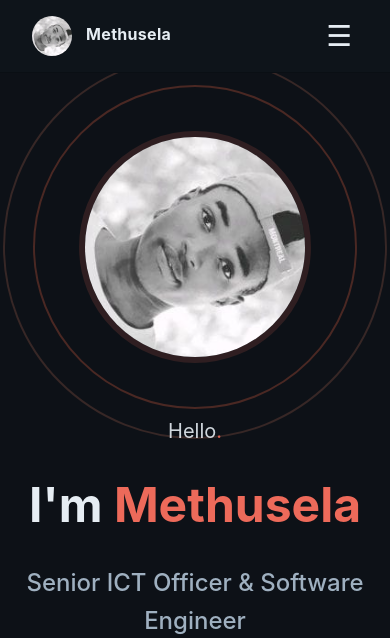
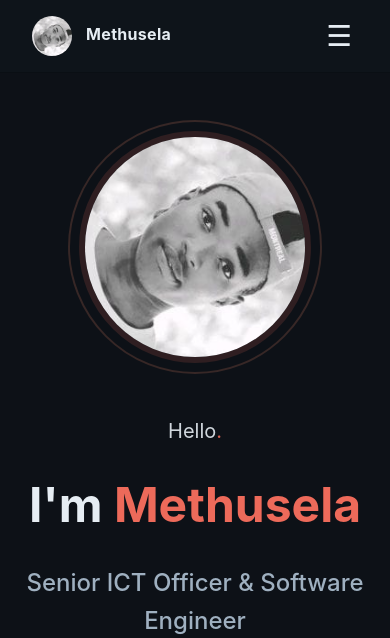
Before and after one commit to Methusela11/portifolio, a Django app: page / in a window 390 px wide; the page is wider, and only the part inside the window is pictured. Shown: the top 638 px of that part. Run offline with Django 5.2, Linux system fonts and the light colour scheme; data comes from the database, SQL or seed files in the repository.

Commit message:
home css

```diff
--- a/main/static/main/css/style.css
+++ b/main/static/main/css/style.css
@@ -477,6 +477,24 @@ a {
 }
 
 @media (max-width: 600px) {
+    .ring {
+  position: absolute;
+  border-radius: 50%;
+  border: 2px solid var(--ring);
+  opacity: 0.25;
+}
+
+.ring1 {
+  width: 200px;
+  height: 200px;
+}
+
+.ring2 {
+  width: 250px;
+  height: 250px;
+  border-color: var(--accent-2);
+  opacity: 0.18;
+}
   .card img {
     height: 100px;
   }
```
